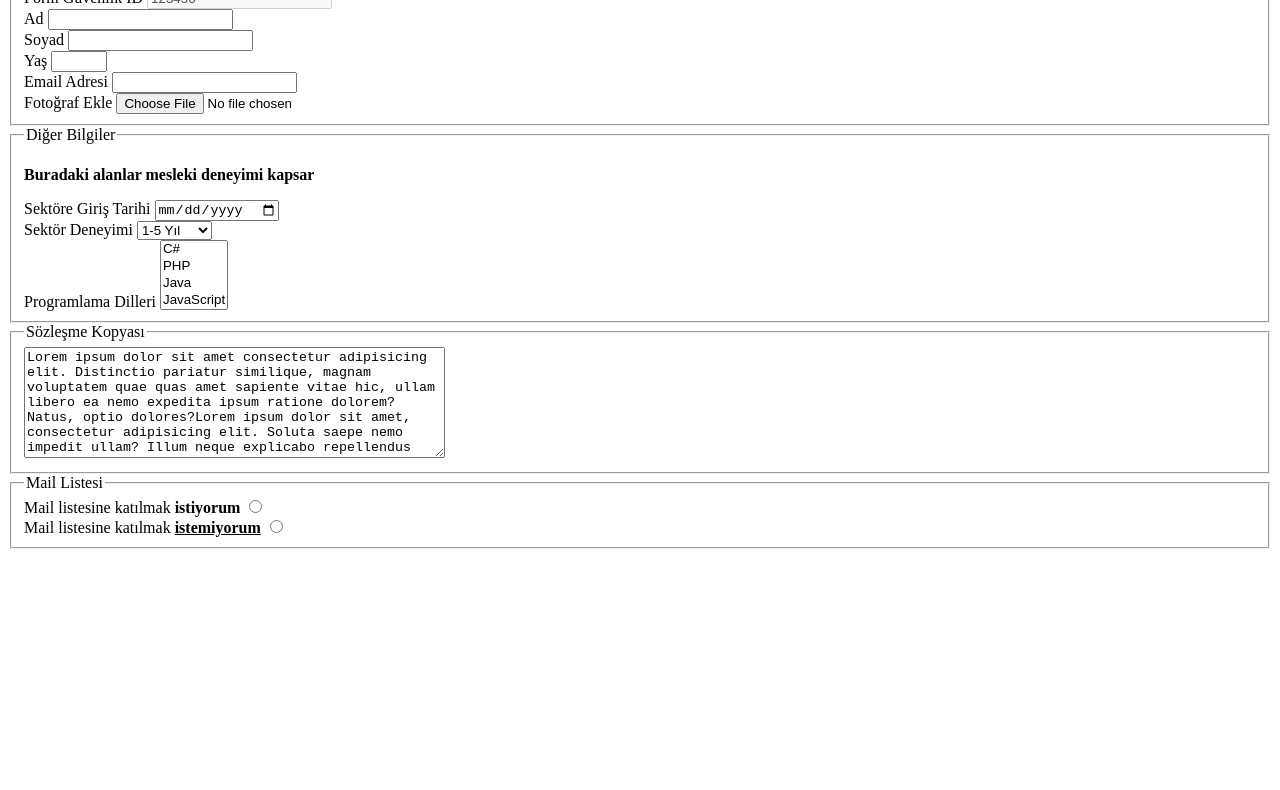
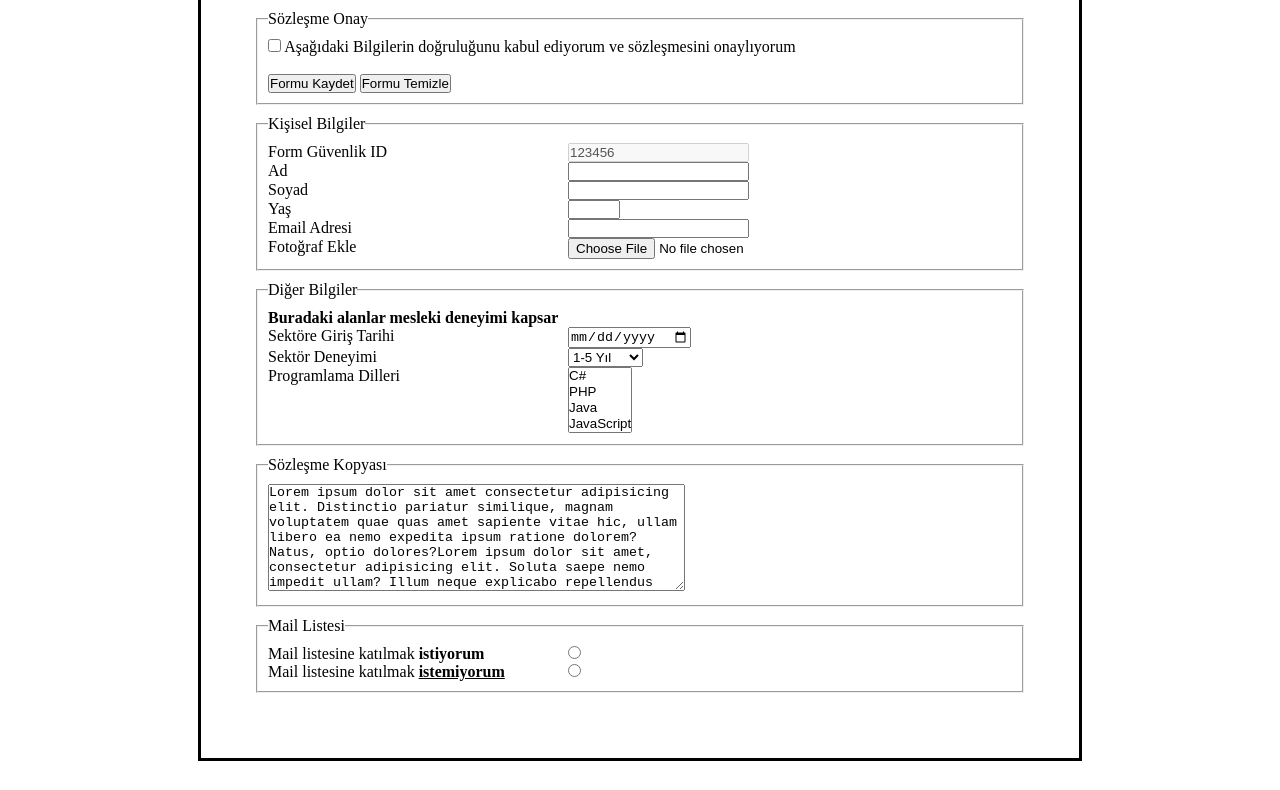
Before and after one commit to Schwayzer1/Form1, a plain HTML site: page index.html in a window 1280 px wide. Shown: the part 210-1000 px from the top of the page. Before the commit the page ends 800 px from the top, so only its background shows below. Drawn offline with Linux system fonts and the light colour scheme.

Commit message:
added css

```diff
--- a/index.html
+++ b/index.html
@@ -4,7 +4,7 @@
     <meta charset="UTF-8">
     <meta http-equiv="X-UA-Compatible" content="IE=edge">
     <meta name="viewport" content="width=device-width, initial-scale=1.0">
-    <link rel="stylesheet" href="form.css">
+    <link rel="stylesheet" href="index.css">
     <title>Form</title>
 </head>
 <body>
```
